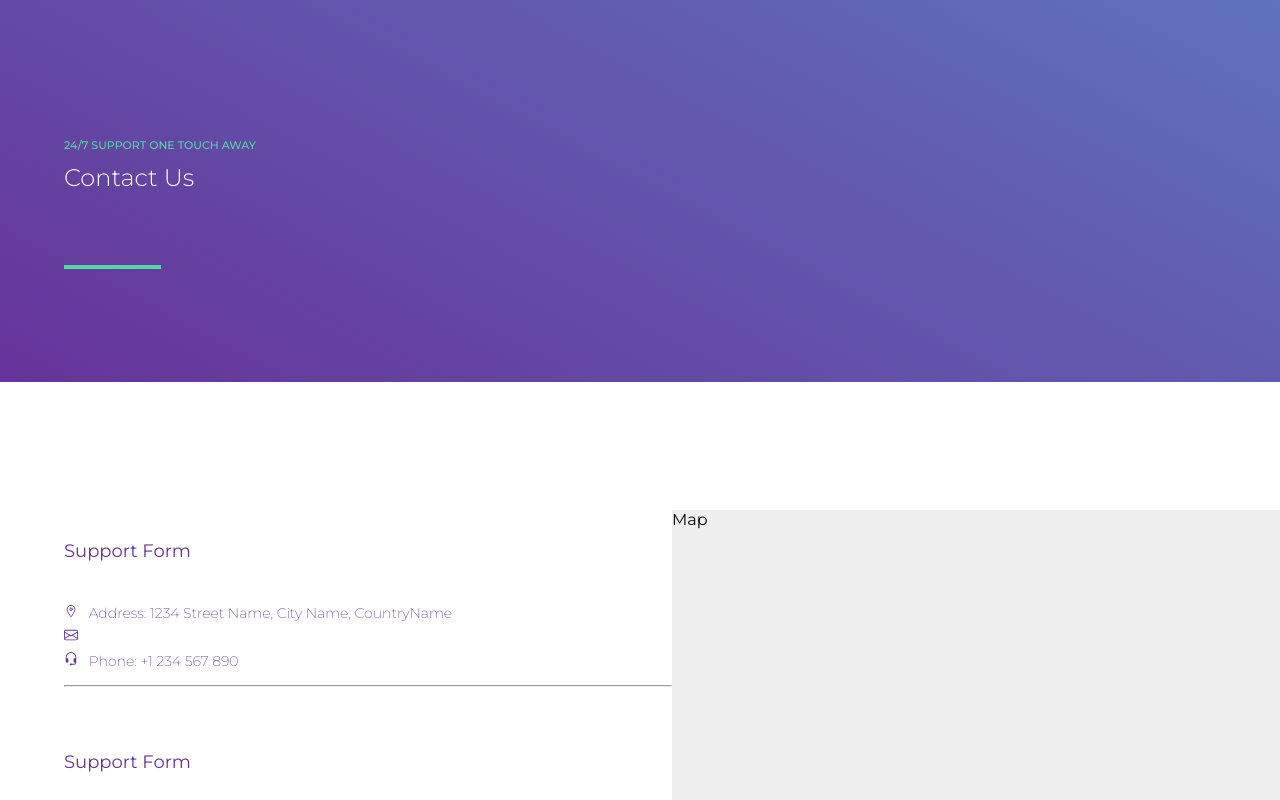
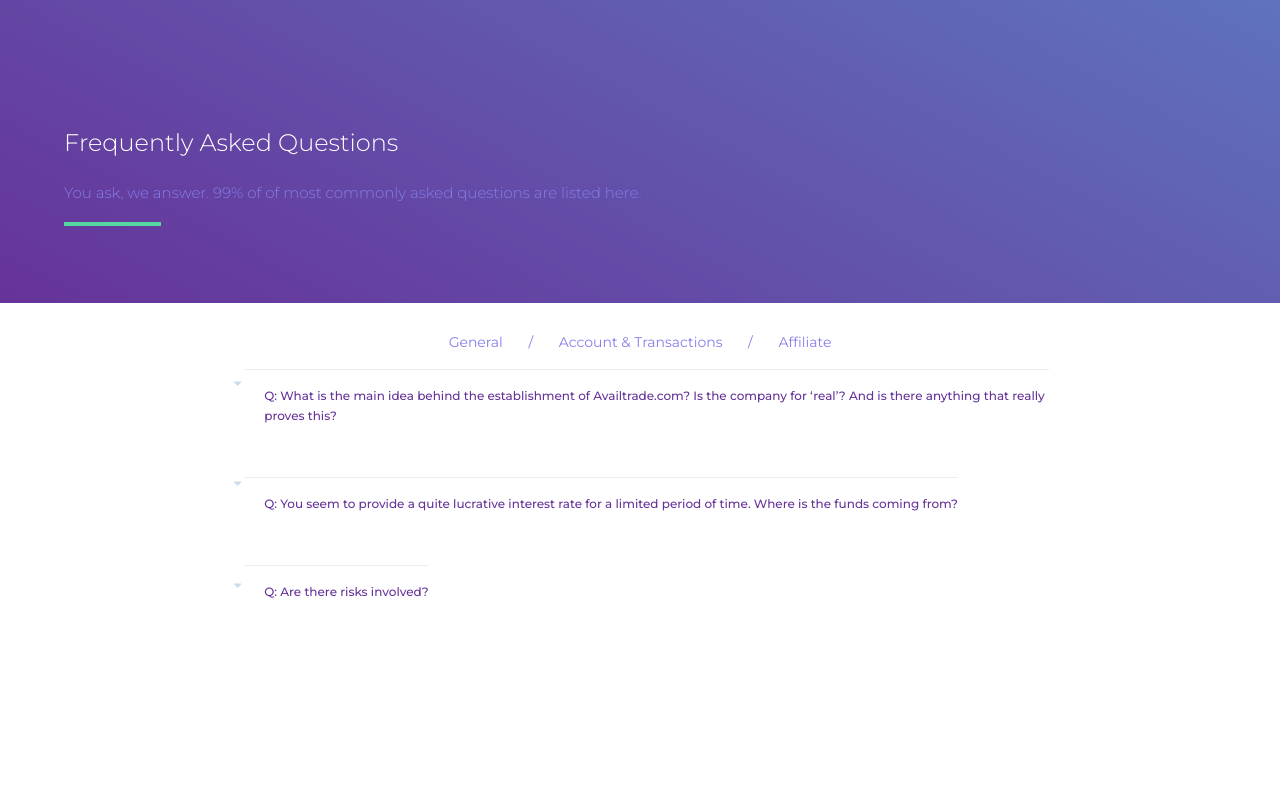
Before and after one commit to EbukaNweje/Availtrade-FrontEnd, a React (Create React App) app: page / in a window 1280 px wide. Shown: the top 800 px of the page. Built offline with nearby package versions, Linux system fonts and the light colour scheme.

Commit message:
Add styles to Faq components

```diff
--- a/src/App.js
+++ b/src/App.js
@@ -1,14 +1,16 @@
 import './App.css';
 // import Faq from './components/Faq';
-import Contact from './components/Contact';
+import Question from './components/Question';
+// import Contact from './components/Contact';
 // import GetStarted from './components/GetStarted';
 
 function App() {
   return (
     <div>
+      <Question />
       {/* <Faq /> */}
       {/* <GetStarted /> */}
-      <Contact />
+      {/* <Contact /> */}
     </div>
   );
 }
--- a/src/components/Contact.js
+++ b/src/components/Contact.js
@@ -10,7 +10,7 @@ const Contact = () => {
     <div>
       <section className="contact">
         <h5>24/7 support one touch away</h5>
-        <h1 className="contact_h1">Contact Us</h1>
+        <h1 className="contact_h1 faq_h1">Contact Us</h1>
         <hr className="open_acct_hr" />
       </section>
 
```
